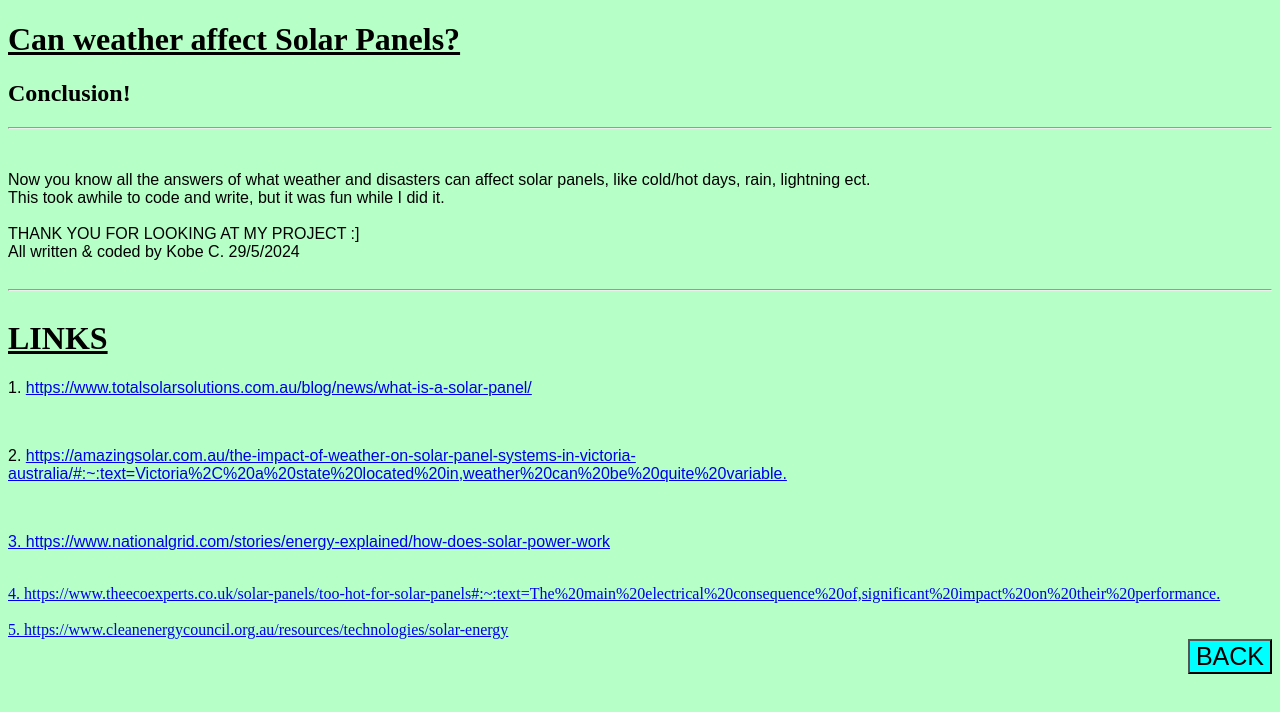
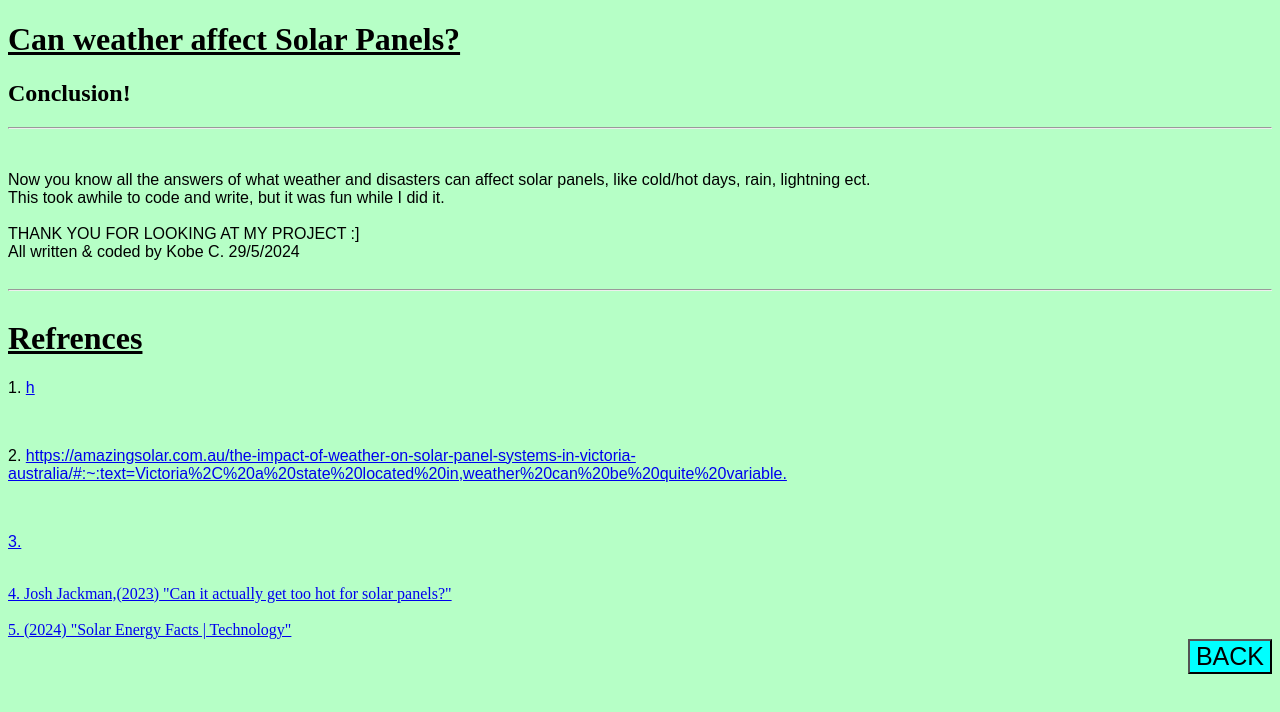
Before and after one commit to FishWebs/InquiryProject2024, a plain HTML site: page conclusion.html in a window 1280 px wide. Drawn offline with Linux system fonts and the light colour scheme.

Commit message:
Update conclusion.html

```diff
--- a/conclusion.html
+++ b/conclusion.html
@@ -57,9 +57,9 @@
     <br>
     <hr>
     <div id="left">
-        <h1><u>LINKS</u></h1>
+        <h1><u>Refrences</u></h1>
         <p>1. <a href="https://www.totalsolarsolutions.com.au/blog/news/what-is-a-solar-panel/
-            ">https://www.totalsolarsolutions.com.au/blog/news/what-is-a-solar-panel/
+            ">h
         </a></p>
         <br>
         <p>2. <a href="https://amazingsolar.com.au/the-impact-of-weather-on-solar-panel-systems-in-victoria-australia/#:~:text=Victoria%2C%20a%20state%20located%20in,weather%20can%20be%20quite%20variable.">
@@ -67,12 +67,12 @@
 
         </a></p>
         <br>
-        <p><a href="https://www.nationalgrid.com/stories/energy-explained/how-does-solar-power-work">3. https://www.nationalgrid.com/stories/energy-explained/how-does-solar-power-work</a></p>
+        <p><a href="https://www.nationalgrid.com/stories/energy-explained/how-does-solar-power-work">3.  <br> </a></p>
         <br>
-        <a href="https://www.theecoexperts.co.uk/solar-panels/too-hot-for-solar-panels#:~:text=The%20main%20electrical%20consequence%20of,significant%20impact%20on%20their%20performance.">4. https://www.theecoexperts.co.uk/solar-panels/too-hot-for-solar-panels#:~:text=The%20main%20electrical%20consequence%20of,significant%20impact%20on%20their%20performance.</a>
+        <a href="https://www.theecoexperts.co.uk/solar-panels/too-hot-for-solar-panels#:~:text=The%20main%20electrical%20consequence%20of,significant%20impact%20on%20their%20performance.">4. Josh Jackman,(2023) "Can it actually get too hot for solar panels?"</a>
         <br>
         <br>
-        <a href="https://www.cleanenergycouncil.org.au/resources/technologies/solar-energy">5. https://www.cleanenergycouncil.org.au/resources/technologies/solar-energy</a>
+        <a href="https://www.cleanenergycouncil.org.au/resources/technologies/solar-energy">5. (2024) "Solar Energy Facts | Technology"</a>
     </div>
 
     <br>
```
